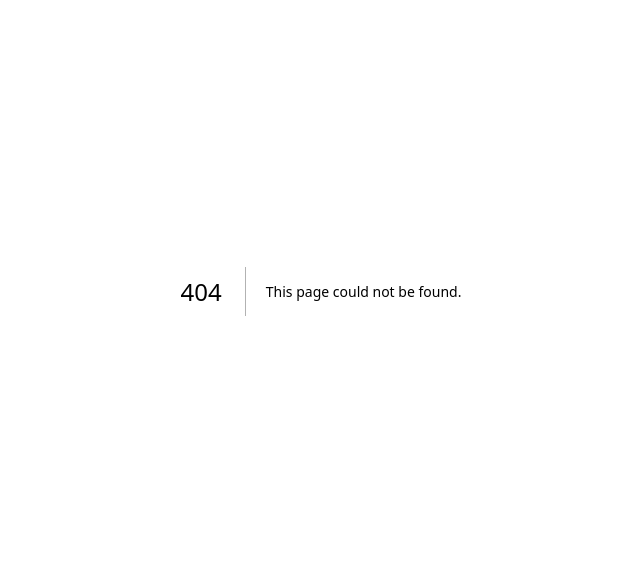
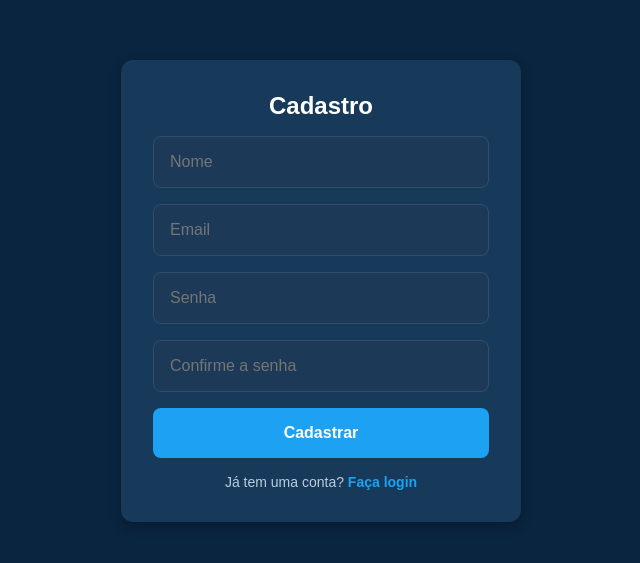
Before and after one commit to fjuncal/bet-manager-frontend, a Next.js app: page /features/auth/register in a window 1280 px wide. Before the commit this address had no page. Shown: the part 109-672 px from the top of the page, without its empty margins (319-959 px from the left). Built offline with nearby package versions, Linux system fonts and the light colour scheme.

Commit message:
Criando tela de registro

```diff
--- /dev/null
+++ b/src/app/features/auth/register/page.tsx
@@ -0,0 +1,121 @@
+"use client";
+import styled from "@emotion/styled";
+import { useState } from "react";
+
+const RegisterPageContainer = styled.div`
+  display: flex;
+  align-items: center;
+  justify-content: center;
+  min-height: 100vh;
+  background-color: #0a2540; /* Fundo azul escuro */
+`;
+
+const Form = styled.form`
+  display: flex;
+  flex-direction: column;
+  padding: ${({ theme }) => theme.spacing(4)};
+  border-radius: 12px;
+  background-color: #183a5a; /* Azul claro para o card */
+  box-shadow: 0 4px 12px rgba(0, 0, 0, 0.3); /* Sombra suave */
+  max-width: 400px;
+  width: 100%;
+`;
+
+const Input = styled.input`
+  margin-bottom: ${({ theme }) => theme.spacing(2)};
+  padding: ${({ theme }) => theme.spacing(2)};
+  font-size: 16px;
+  background-color: #1c3a57;
+  color: #fff;
+  border: 1px solid #334e68;
+  border-radius: 8px;
+  &:focus {
+    outline: none;
+    border-color: ${({ theme }) => theme.colors.primary};
+    box-shadow: 0 0 0 2px rgba(29, 161, 242, 0.3);
+  }
+`;
+
+const Button = styled.button`
+  padding: ${({ theme }) => theme.spacing(2)};
+  background-color: #1da1f2;
+  color: #fff;
+  border: none;
+  border-radius: 8px;
+  font-size: 16px;
+  cursor: pointer;
+  font-weight: bold;
+  transition: background-color 0.3s;
+  &:hover {
+    background-color: #1481c3;
+  }
+`;
+
+const FooterText = styled.p`
+  font-size: 14px;
+  color: #bcccdc;
+  text-align: center;
+  margin-top: ${({ theme }) => theme.spacing(2)};
+  a {
+    color: #1da1f2;
+    text-decoration: none;
+    font-weight: bold;
+  }
+`;
+
+export default function RegisterPage() {
+  const [name, setName] = useState("");
+  const [email, setEmail] = useState("");
+  const [password, setPassword] = useState("");
+  const [confirmPassword, setConfirmPassword] = useState("");
+
+  const handleRegister = (e: any) => {
+    e.preventDefault();
+    if (password !== confirmPassword) {
+      alert("As senhas não coincidem");
+      return;
+    }
+    // Lógica de cadastro simulada
+    console.log("Cadastro com:", { name, email, password });
+  };
+
+  return (
+    <RegisterPageContainer>
+      <Form onSubmit={handleRegister}>
+        <h2
+          style={{ textAlign: "center", marginBottom: "16px", color: "#fff" }}
+        >
+          Cadastro
+        </h2>
+        <Input
+          type="text"
+          placeholder="Nome"
+          value={name}
+          onChange={(e) => setName(e.target.value)}
+        />
+        <Input
+          type="email"
+          placeholder="Email"
+          value={email}
+          onChange={(e) => setEmail(e.target.value)}
+        />
+        <Input
+          type="password"
+          placeholder="Senha"
+          value={password}
+          onChange={(e) => setPassword(e.target.value)}
+        />
+        <Input
+          type="password"
+          placeholder="Confirme a senha"
+          value={confirmPassword}
+          onChange={(e) => setConfirmPassword(e.target.value)}
+        />
+        <Button type="submit">Cadastrar</Button>
+        <FooterText>
+          Já tem uma conta? <a href="/features/auth/login">Faça login</a>
+        </FooterText>
+      </Form>
+    </RegisterPageContainer>
+  );
+}
```
